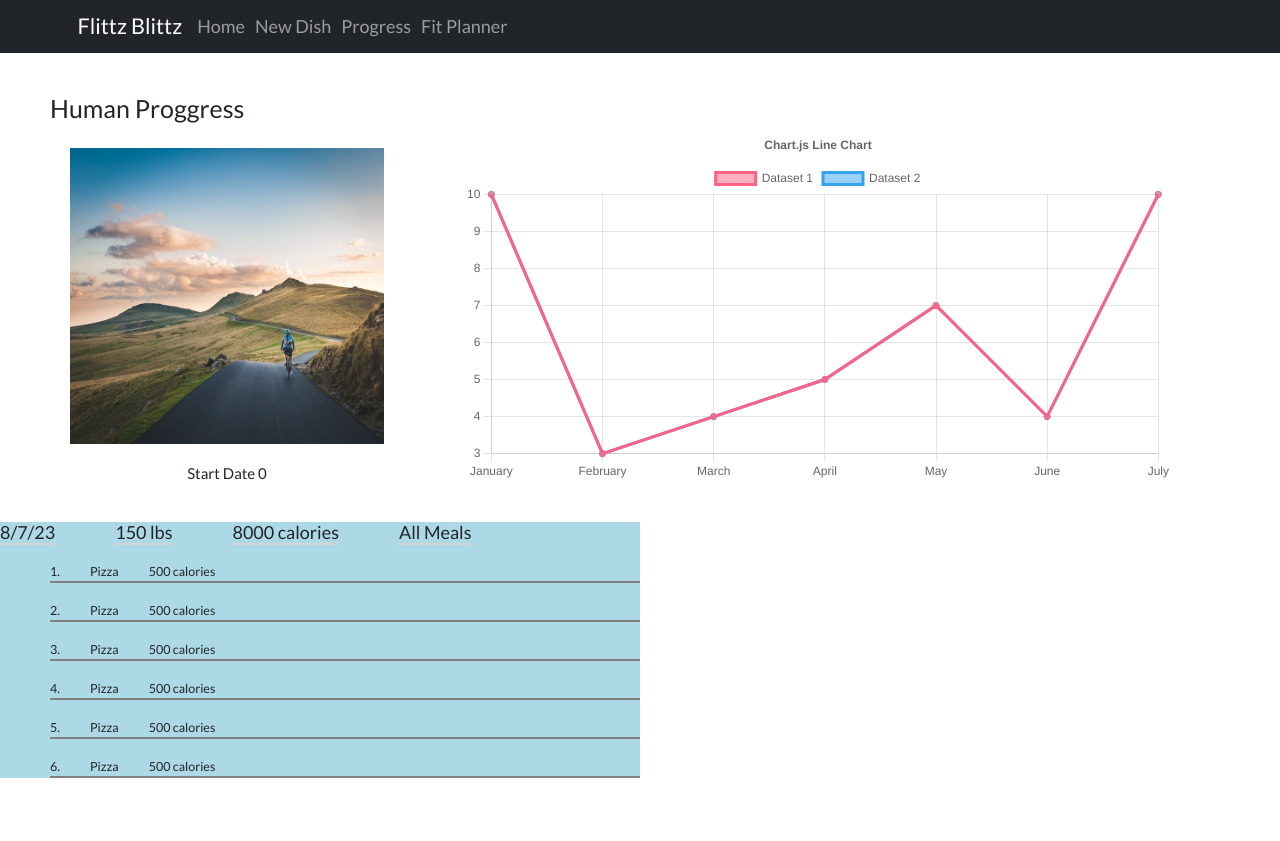
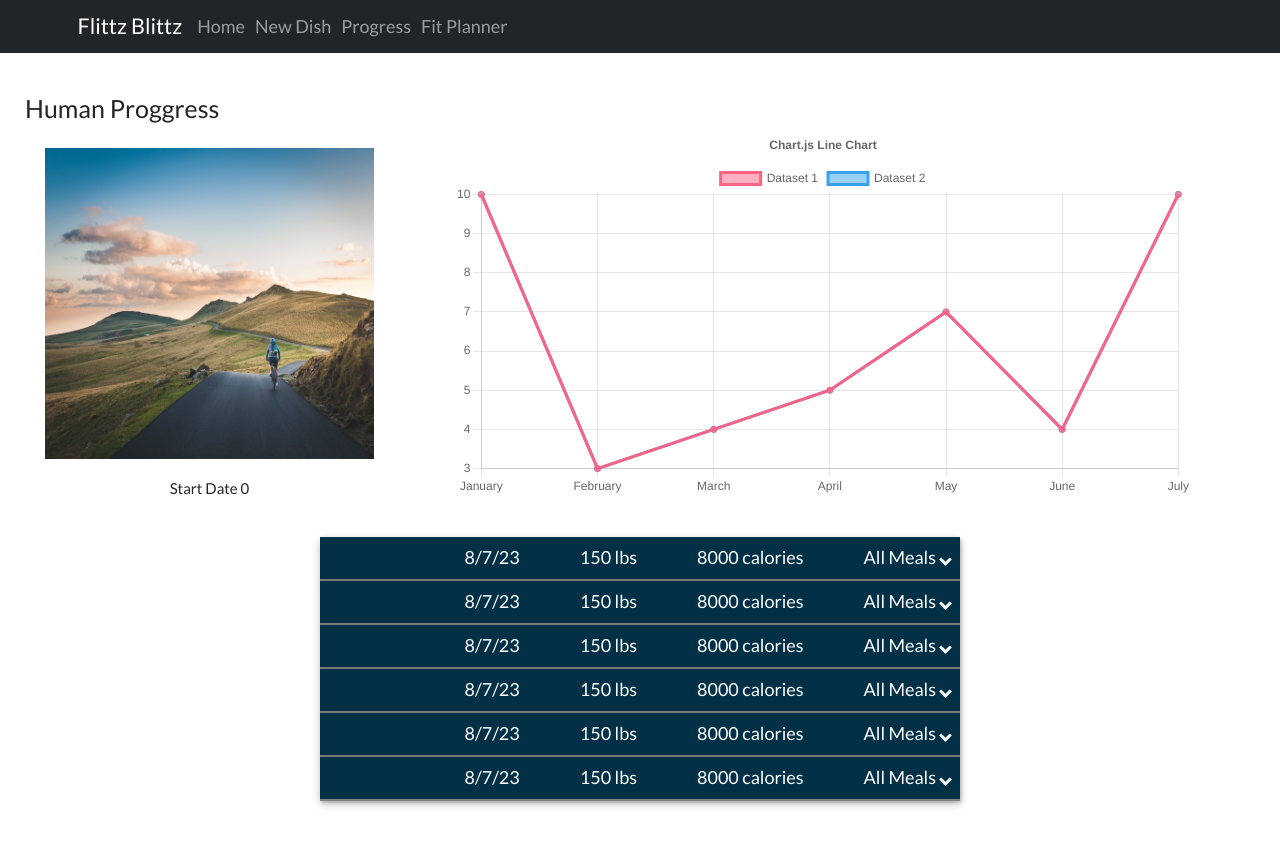
Before and after one commit to EChilin5/blitfitz, a React (Create React App) app in the folder frontend/: page /progress in a window 1280 px wide. Before the commit the page ends 808 px from the top, so only its background shows below. Built offline with nearby package versions, Linux system fonts and the light colour scheme.

Commit message:
updated proggress section design

```diff
--- a/frontend/src/components/ProgreesPageComponents/MealPlans.js
+++ b/frontend/src/components/ProgreesPageComponents/MealPlans.js
@@ -1,7 +1,15 @@
-import React from "react";
+import React, { useState } from "react";
 
 const MealPlans = () => {
   let temp = [1, 2, 3, 4, 5, 6];
+
+  const [arrowClick, setOnArrowClick] = useState(true);
+
+  const onExpandContent = () => {
+    console.log("click");
+    setOnArrowClick(!arrowClick);
+  };
+
   return (
     <div>
       <div className="meal-plan">
@@ -9,7 +17,20 @@ const MealPlans = () => {
           <h4>8/7/23</h4>
           <h4>150 lbs</h4>
           <h4>8000 calories</h4>
-          <h4>All Meals</h4>
+          <h4 onClick={() => onExpandContent()}>
+            All Meals
+            {arrowClick ? (
+              <i className="arrow down"></i>
+            ) : (
+              <i className="arrow up"></i>
+            )}
+          </h4>
+        </div>
+
+        {arrowClick ? (
+          <div></div>
+        ) : (
+          <div>
             {temp.map((meals) => {
               return (
                 <div className="meal-plan-individual" key={meals}>
@@ -20,7 +41,7 @@ const MealPlans = () => {
               );
             })}
           </div>
-        <div className="meal-plan-rows"></div>
+        )}
       </div>
     </div>
   );
--- a/frontend/src/pages/ProggressPage.js
+++ b/frontend/src/pages/ProggressPage.js
@@ -4,6 +4,7 @@ import LineChart from "../components/ProgreesPageComponents/LineChart";
 import MealPlans from "../components/ProgreesPageComponents/MealPlans";
 
 const ProggressPage = () => {
+  const temp = [1, 2, 3, 4, 5, 6];
   return (
     <div>
       <div className="progress-section">
@@ -20,7 +21,13 @@ const ProggressPage = () => {
         </div>
       </div>
       <div className="progress-meals">
-        <MealPlans />
+        {temp.map((recipe) => {
+          return (
+            <div>
+              <MealPlans />
+            </div>
+          );
+        })}
       </div>
     </div>
   );
--- a/frontend/src/sass/pages/progress.scss
+++ b/frontend/src/sass/pages/progress.scss
@@ -1,5 +1,5 @@
 .progress-section{
-    margin: 4rem 5rem ;
+    margin: 4rem 2.5rem ;
 }
 
 .progress-header{
@@ -21,51 +21,73 @@
         width:100% ;
     }
 }
+.progress-meals{
+    margin-bottom: 4rem;
+}
 
 .meal-plan{
+    margin: auto;
   width: 50%;
-}
 
-.meal-plan-header{
-    margin-bottom: 3rem;
-    background-color: lightblue;
+  box-shadow: rgba(0, 0, 0, 0.24) 0px 3px 8px;
+
+
+
+    &-header{
+        padding: 1rem;
+        background-color: #023047;
+        color: $color-white;
+        text-align: right;
+        border-bottom: 2px solid grey;
+
+        box-shadow: rgba(0, 0, 0, 0.15) 1.95px 1.95px 2.6px;
 
         h4{
             display: inline;
             font-size: $default-font-size;
-        border-bottom: 2px solid lightgrey;
 
 
             &:not(:last-child){
                 margin-right: $gutter-horizontal;
             }
-
+        }
     }
 
-    .meal-plan-individual{
-        margin-top: 2rem;
-        margin-left: 5rem;
-        margin-bottom: 0.5rem;
+        &-individual{
+            padding-top: 1rem;
+            padding-left: 2rem;
+            margin-left: 10rem;
             border-bottom: 2px solid grey;
+            background-color: #8ecae6;
+            color:$color-black;
+            box-shadow: rgba(0, 0, 0, 0.15) 1.95px 1.95px 2.6px;
 
 
 
             h5{
+                text-align: left;
+                display: inline;
+                font-size: $default-font-size;
 
-        display: inline;
                 &:not(:last-child){
                     margin-right:calc( #{$gutter-horizontal}/2);
                 }
             }
         }
-
-
-
 }
 
-.meal-plan-rows{
-    margin-bottom: 1.5rem;
-    text-align: right;
-
-
+.arrow {
+    border: solid white;
+    border-width: 0 3px 3px 0;
+    display: inline-block;
+    padding: 3px;
+    margin-left: 0.5rem;
   }
+  .down {
+    transform: rotate(45deg);
+    -webkit-transform: rotate(45deg);
+  }
+  .up {
+    transform: rotate(-135deg);
+    -webkit-transform: rotate(-135deg);
+  }
```
Lines whose indentation alone changed are shown as unchanged.
